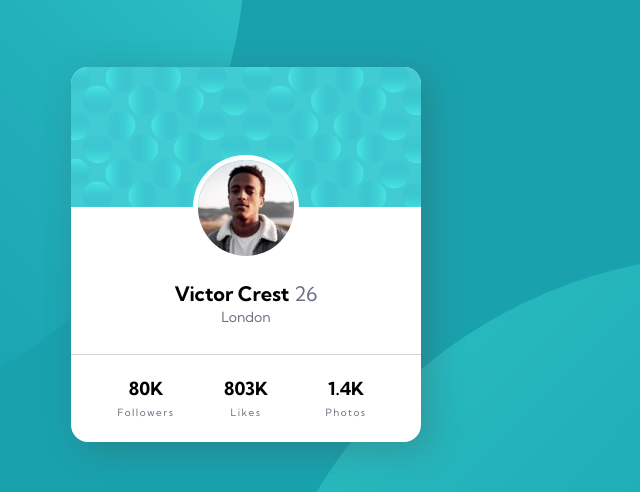
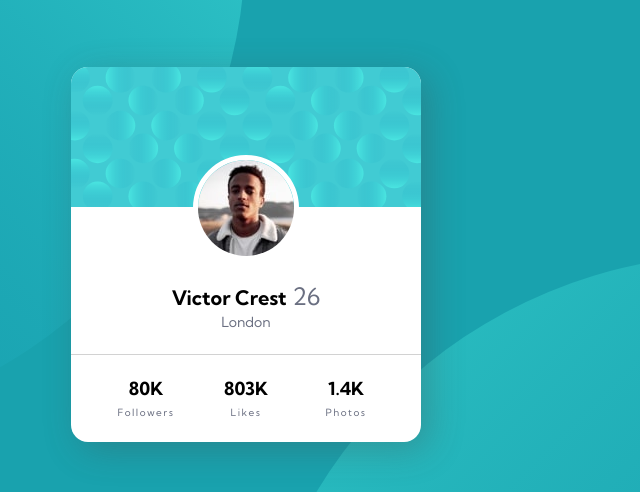
Before and after one commit to javiermontcerda/challenges-frontmentor, a plain HTML site: page 04-profile-card-component-main/index.html in a window 1280 px wide. Shown: the part 146-638 px from the top of the page, 394-1034 px from the left. Drawn offline with Linux system fonts and the light colour scheme.

Commit message:
article -- section

```diff
--- a/04-profile-card-component-main/css/style.css
+++ b/04-profile-card-component-main/css/style.css
@@ -26,9 +26,7 @@ body {
 .bold {
     font-weight: 700;
 }
-.light {
-    font-weight: 400 !important;
-}
+
 .subtitle {
     font-weight: 400;
     color: var(--dark-grayish-blue);
--- a/04-profile-card-component-main/index.html
+++ b/04-profile-card-component-main/index.html
@@ -16,13 +16,13 @@
   </div>
 
   <main class="main-container">
-    <article class="card">
+    <section class="card">
       <div class="card__top-bg"></div>
       <div class="card__header">
 
         <img class="card__avatar" src="./images/image-victor.jpg" alt="Victor avatar" />
           <div class="card__user">
-            <h2><span class="bold text-v-large">Victor Crest</span><span class="subtitle"> 26</span></h2>
+            <h1><span class="bold text-v-large">Victor Crest</span><span class="subtitle"> 26</span></h1>
             <span class="subtitle text-medium">London</span>
           </div>
       </div>
@@ -42,7 +42,7 @@
         </div>
       </div>
 
-    </article>
+    </section>
   </main>
 </body>
 </html>
```
